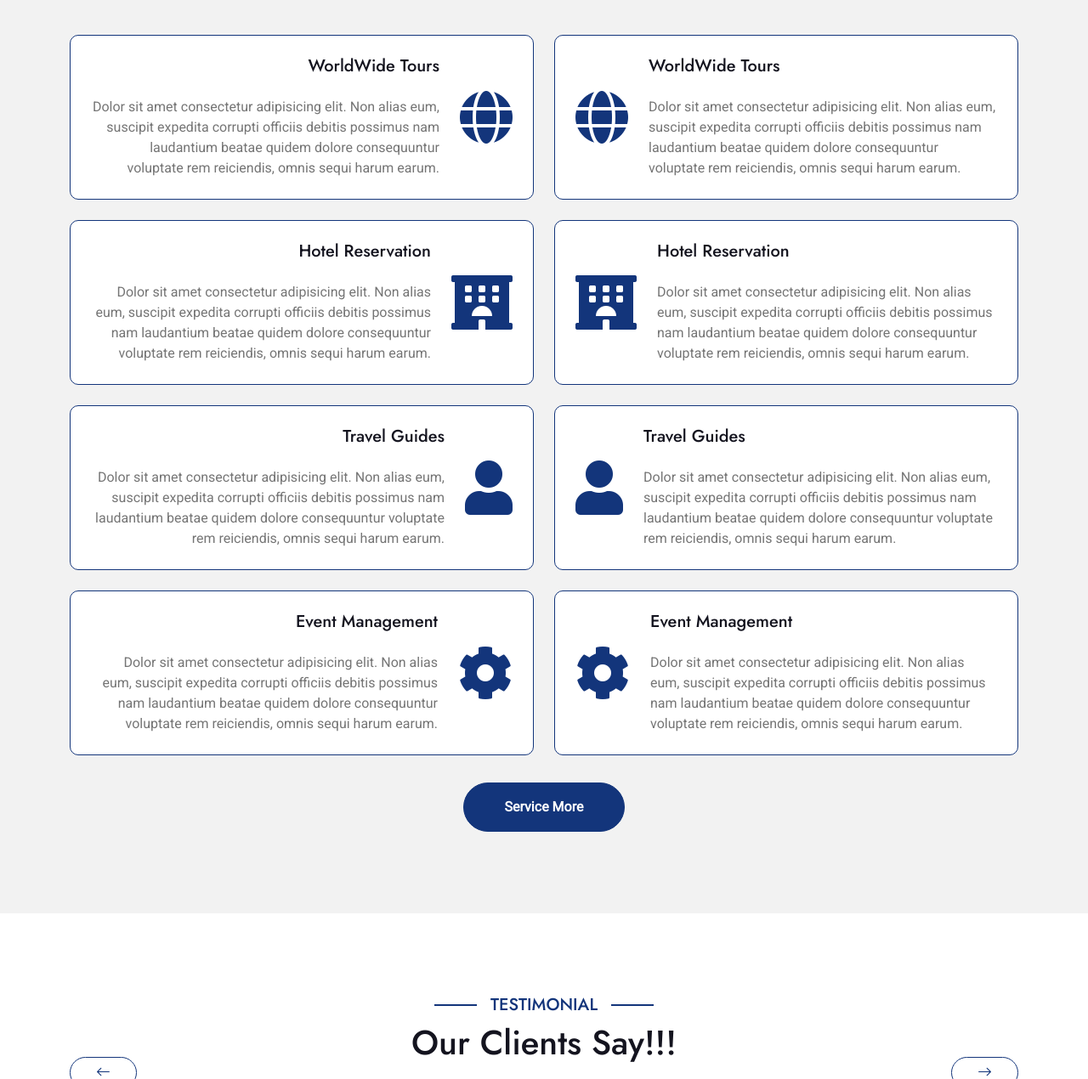
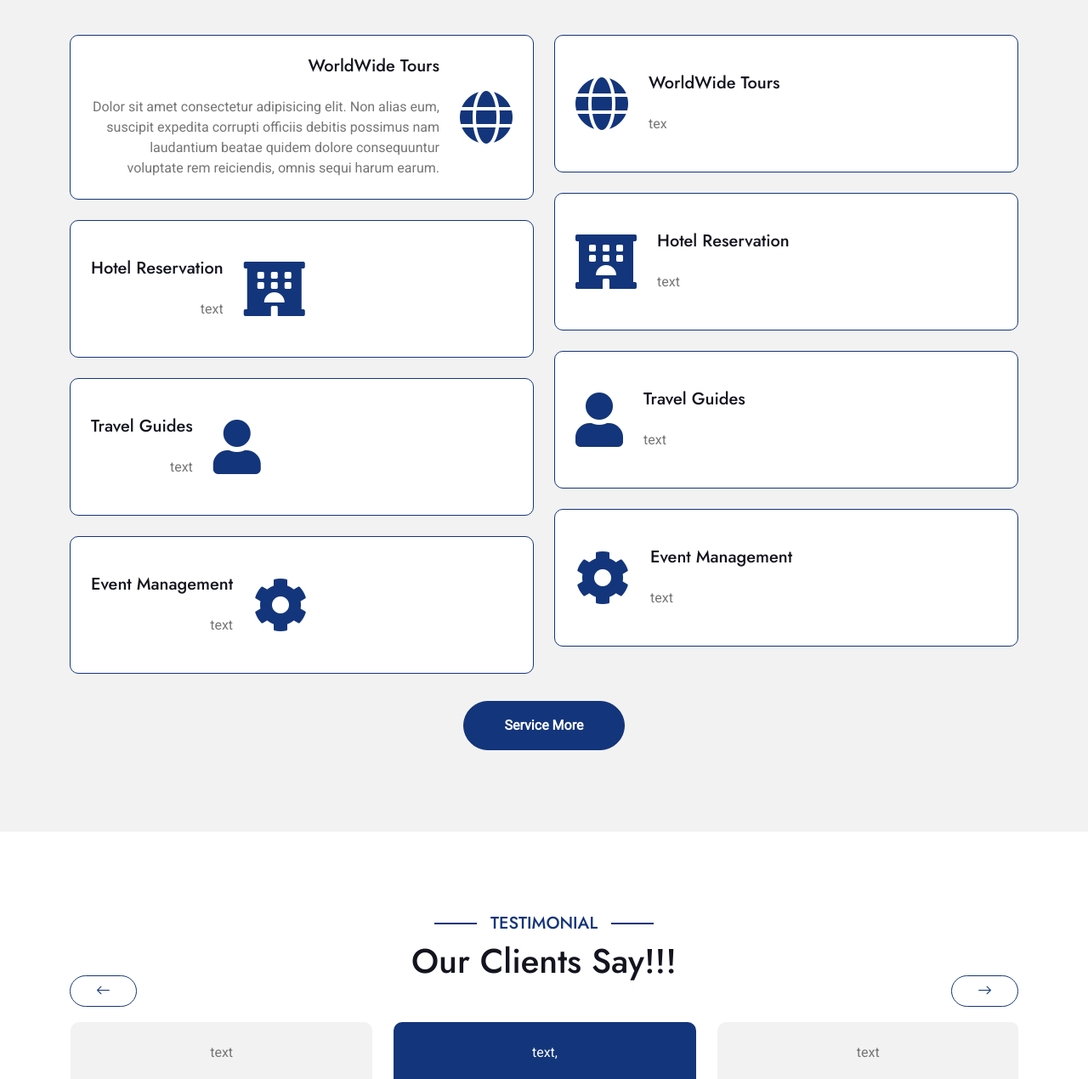
Before and after one commit to CHECA3/travela, a plain HTML site: page services.html in a window 1280 px wide. Shown: the part 649-1919 px from the top of the page at 85% size. Drawn offline with nearby package versions, Linux system fonts and the light colour scheme.

Commit message:
Update services.html

```diff
--- a/services.html
+++ b/services.html
@@ -3,7 +3,7 @@
 
     <head>
         <meta charset="utf-8">
-        <title>Travela - Tourism Website Template</title>
+        <title>T - Website</title>
         <meta content="width=device-width, initial-scale=1.0" name="viewport">
         <meta content="" name="keywords">
         <meta content="" name="description">
@@ -147,7 +147,7 @@
                                 <div class="service-content-inner d-flex align-items-center  bg-white border border-primary rounded p-4 pe-0">
                                     <div class="service-content text-end">
                                         <h5 class="mb-4">Hotel Reservation</h5>
-                                        <p class="mb-0">Dolor sit amet consectetur adipisicing elit. Non alias eum, suscipit expedita corrupti officiis debitis possimus nam laudantium beatae quidem dolore consequuntur voluptate rem reiciendis, omnis sequi harum earum.
+                                        <p class="mb-0">text
                                         </p>
                                     </div>
                                     <div class="service-icon p-4">
@@ -159,7 +159,7 @@
                                 <div class="service-content-inner d-flex align-items-center bg-white border border-primary rounded p-4 pe-0">
                                     <div class="service-content text-end">
                                         <h5 class="mb-4">Travel Guides</h5>
-                                        <p class="mb-0">Dolor sit amet consectetur adipisicing elit. Non alias eum, suscipit expedita corrupti officiis debitis possimus nam laudantium beatae quidem dolore consequuntur voluptate rem reiciendis, omnis sequi harum earum.
+                                        <p class="mb-0">text
                                         </p>
                                     </div>
                                     <div class="service-icon p-4">
@@ -171,7 +171,7 @@
                                 <div class="service-content-inner d-flex align-items-center bg-white border border-primary rounded p-4 pe-0">
                                     <div class="service-content text-end">
                                         <h5 class="mb-4">Event Management</h5>
-                                        <p class="mb-0">Dolor sit amet consectetur adipisicing elit. Non alias eum, suscipit expedita corrupti officiis debitis possimus nam laudantium beatae quidem dolore consequuntur voluptate rem reiciendis, omnis sequi harum earum.
+                                        <p class="mb-0">text
                                         </p>
                                     </div>
                                     <div class="service-icon p-4">
@@ -190,7 +190,7 @@
                                     </div>
                                     <div class="service-content">
                                         <h5 class="mb-4">WorldWide Tours</h5>
-                                        <p class="mb-0">Dolor sit amet consectetur adipisicing elit. Non alias eum, suscipit expedita corrupti officiis debitis possimus nam laudantium beatae quidem dolore consequuntur voluptate rem reiciendis, omnis sequi harum earum.
+                                        <p class="mb-0">tex
                                         </p>
                                     </div>
                                 </div>
@@ -202,7 +202,7 @@
                                     </div>
                                     <div class="service-content">
                                         <h5 class="mb-4">Hotel Reservation</h5>
-                                        <p class="mb-0">Dolor sit amet consectetur adipisicing elit. Non alias eum, suscipit expedita corrupti officiis debitis possimus nam laudantium beatae quidem dolore consequuntur voluptate rem reiciendis, omnis sequi harum earum.
+                                        <p class="mb-0">text
                                         </p>
                                     </div>
                                 </div>
@@ -214,7 +214,7 @@
                                     </div>
                                     <div class="service-content">
                                         <h5 class="mb-4">Travel Guides</h5>
-                                        <p class="mb-0">Dolor sit amet consectetur adipisicing elit. Non alias eum, suscipit expedita corrupti officiis debitis possimus nam laudantium beatae quidem dolore consequuntur voluptate rem reiciendis, omnis sequi harum earum.
+                                        <p class="mb-0">text
                                         </p>
                                     </div>
                                 </div>
@@ -226,7 +226,7 @@
                                     </div>
                                     <div class="service-content">
                                         <h5 class="mb-4">Event Management</h5>
-                                        <p class="mb-0">Dolor sit amet consectetur adipisicing elit. Non alias eum, suscipit expedita corrupti officiis debitis possimus nam laudantium beatae quidem dolore consequuntur voluptate rem reiciendis, omnis sequi harum earum.
+                                        <p class="mb-0">text
                                         </p>
                                     </div>
                                 </div>
@@ -253,7 +253,7 @@
                 <div class="testimonial-carousel owl-carousel">
                     <div class="testimonial-item text-center rounded pb-4">
                         <div class="testimonial-comment bg-light rounded p-4">
-                            <p class="text-center mb-5">Lorem ipsum dolor, sit amet consectetur adipisicing elit. Quis nostrum cupiditate, eligendi repellendus saepe illum earum architecto dicta quisquam quasi porro officiis. Vero reiciendis,
+                            <p class="text-center mb-5">text
                             </p>
                         </div>
                         <div class="testimonial-img p-1">
@@ -273,7 +273,7 @@
                     </div>
                     <div class="testimonial-item text-center rounded pb-4">
                         <div class="testimonial-comment bg-light rounded p-4">
-                            <p class="text-center mb-5">Lorem ipsum dolor, sit amet consectetur adipisicing elit. Quis nostrum cupiditate, eligendi repellendus saepe illum earum architecto dicta quisquam quasi porro officiis. Vero reiciendis,
+                            <p class="text-center mb-5">text,
                             </p>
                         </div>
                         <div class="testimonial-img p-1">
@@ -293,7 +293,7 @@
                     </div>
                     <div class="testimonial-item text-center rounded pb-4">
                         <div class="testimonial-comment bg-light rounded p-4">
-                            <p class="text-center mb-5">Lorem ipsum dolor, sit amet consectetur adipisicing elit. Quis nostrum cupiditate, eligendi repellendus saepe illum earum architecto dicta quisquam quasi porro officiis. Vero reiciendis,
+                            <p class="text-center mb-5">text
                             </p>
                         </div>
                         <div class="testimonial-img p-1">
@@ -313,7 +313,7 @@
                     </div>
                     <div class="testimonial-item text-center rounded pb-4">
                         <div class="testimonial-comment bg-light rounded p-4">
-                            <p class="text-center mb-5">Lorem ipsum dolor, sit amet consectetur adipisicing elit. Quis nostrum cupiditate, eligendi repellendus saepe illum earum architecto dicta quisquam quasi porro officiis. Vero reiciendis,
+                            <p class="text-center mb-5">text
                             </p>
                         </div>
                         <div class="testimonial-img p-1">
@@ -342,8 +342,7 @@
                 <div class="mx-auto text-center" style="max-width: 900px;">
                     <h5 class="subscribe-title px-3">Subscribe</h5>
                     <h1 class="text-white mb-4">Our Newsletter</h1>
-                    <p class="text-white mb-5">Lorem ipsum dolor sit amet consectetur adipisicing elit. Laborum tempore nam, architecto doloremque velit explicabo? Voluptate sunt eveniet fuga eligendi! Expedita laudantium fugiat corrupti eum cum repellat a laborum quasi.
-                    </p>
+                    <p class="text-white mb-5">text 2
                     <div class="position-relative mx-auto">
                         <input class="form-control border-primary rounded-pill w-100 py-3 ps-4 pe-5" type="text" placeholder="Your email">
                         <button type="button" class="btn btn-primary rounded-pill position-absolute top-0 end-0 py-2 px-4 mt-2 me-2">Subscribe</button>
```
